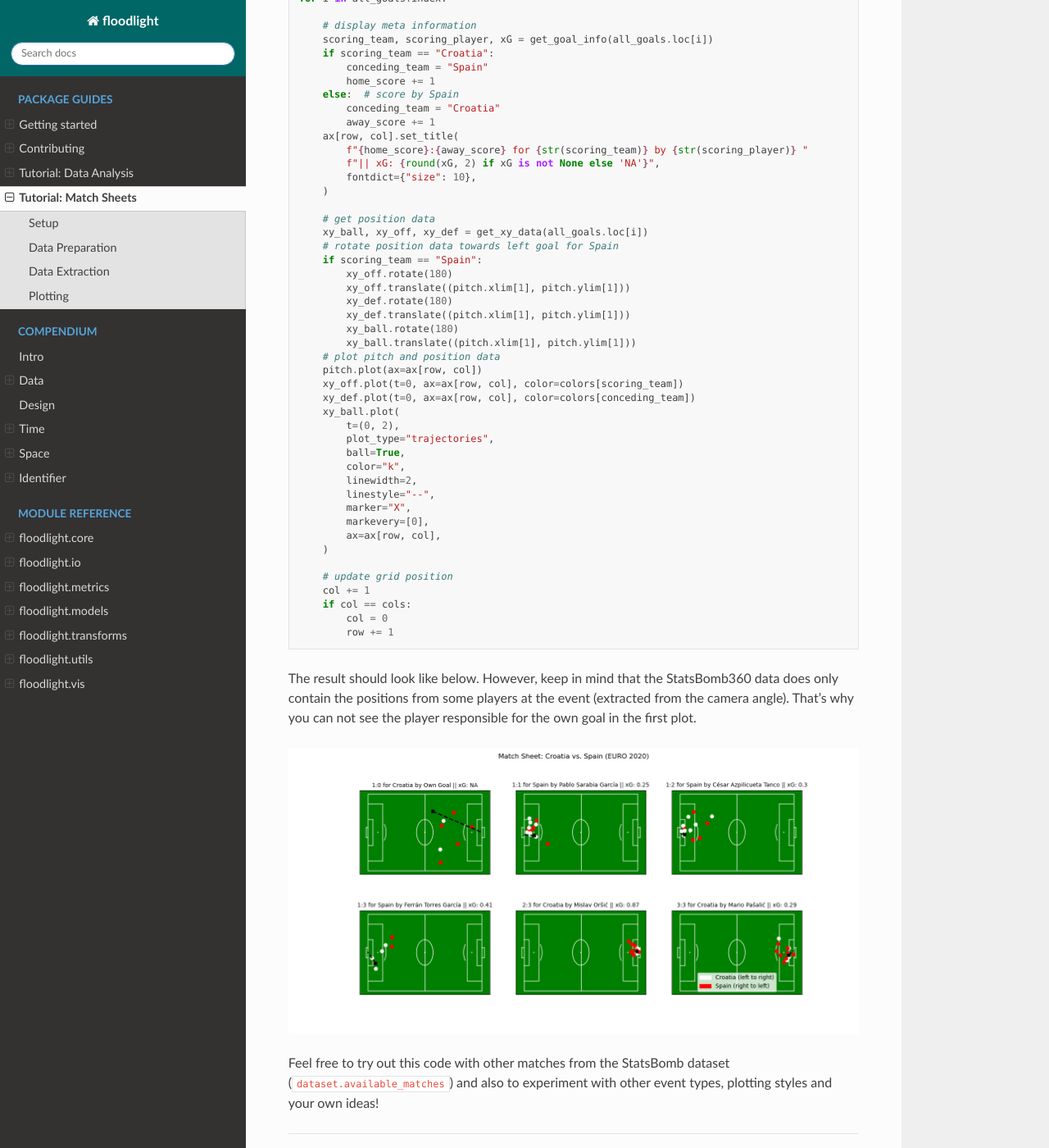
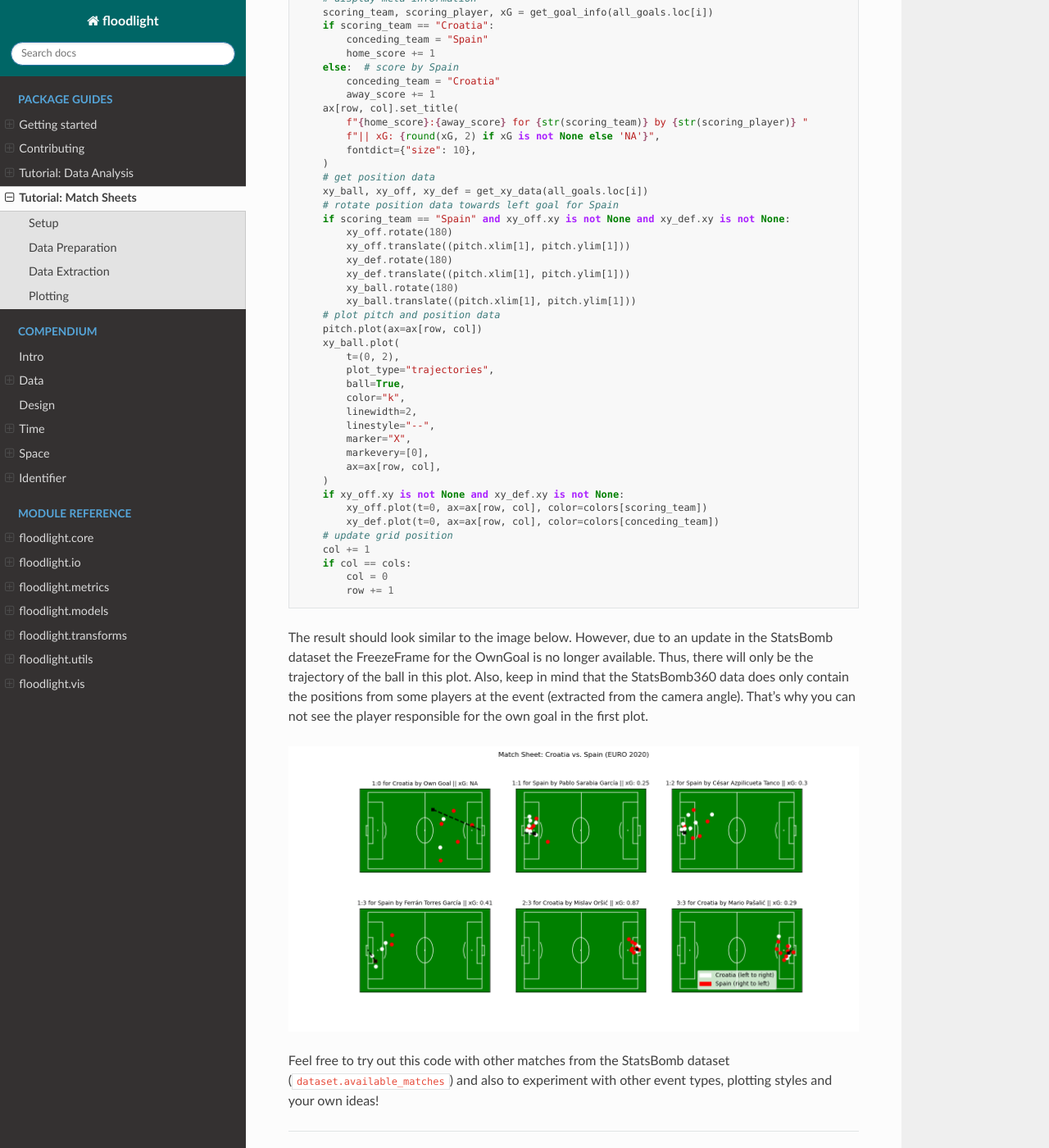
Before and after one commit to floodlight-sports/floodlight, a Sphinx documentation site: the page built from docs/source/guides/tutorial_matchsheets.rst, in a window 1280 px wide and 1400 px high, scrolled down 5429 px. Shown: the whole window at 82% size. Built offline with Sphinx 7.4.7 and the Read the Docs theme 2.0.0, drawn with Linux system fonts in a browser that asks for light colours; some of the changed text lies outside the part shown.

Commit message:
docs: fixed bug in the statsbomb tutorial

```diff
--- a/docs/source/guides/tutorial_matchsheets.rst
+++ b/docs/source/guides/tutorial_matchsheets.rst
@@ -125,30 +125,31 @@ Next, we deal with the previously mentioned StatsBomb360 position data. The appr
 
     def get_xy_data(goal):
         # read positions at event
-        freeze_frame = ast.literal_eval(goal["qualifier"])["360_freeze_frame"]
-
+        qualifier = ast.literal_eval(goal["qualifier"])
+        freeze_frame = None
+        if "360_freeze_frame" in qualifier:
+            freeze_frame = qualifier["360_freeze_frame"]
         # set "to-location" to goal center if not available
         at_x, at_y, to_x, to_y = goal["at_x"], goal["at_y"], goal["to_x"], goal["to_y"]
         if np.isnan(goal["to_x"]):
             to_x = 120
         if np.isnan(goal["to_y"]):
             to_y = 40
-
-        # create arrays
         xy_ball = np.array([[at_x, at_y], [to_x, to_y]])
-        xy_off = np.array(
-            [player["location"] for player in freeze_frame if player["teammate"]]
-        )
-        xy_def = np.array(
-            [player["location"] for player in freeze_frame if not player["teammate"]]
-        )
-
-        # reshape arrays to represent a single frame
-        xy_off = xy_off.flatten()
-        xy_off = xy_off.reshape((1, len(xy_off)))
-        xy_def = xy_def.flatten()
-        xy_def = xy_def.reshape((1, len(xy_def)))
-
+        xy_off, xy_def = None, None
+        if freeze_frame is not None:
+            # create arrays
+            xy_off = np.array(
+                [player["location"] for player in freeze_frame if player["teammate"]]
+            )
+            xy_def = np.array(
+                [player["location"] for player in freeze_frame if not player["teammate"]]
+            )
+            # reshape arrays to represent a single frame
+            xy_off = xy_off.flatten()
+            xy_off = xy_off.reshape((1, len(xy_off)))
+            xy_def = xy_def.flatten()
+            xy_def = xy_def.reshape((1, len(xy_def)))
         # return XY objects
         return XY(xy=xy_ball), XY(xy=xy_off), XY(xy=xy_def)
 
@@ -160,20 +161,16 @@ Now we can use the predefined functions to create a plot of a single goal (e.g.
 .. code-block:: python
 
     import matplotlib.pyplot as plt
-
     goal = all_goals.loc[all_goals.index[-1]]
-
     fig, ax = plt.subplots()
     scoring_team, scoring_player, xG = get_goal_info(goal)
     ax.set_title(
         f"Goal for {scoring_team} by {str(scoring_player)} "
         f"|| xG: {round(xG, 2) if xG is not None else 'NA'}",
-        fontdict={'size': 9}
+        fontdict={"size": 9},
     )
     pitch.plot(ax=ax)
     xy_ball, xy_off, xy_def = get_xy_data(goal)
-    xy_off.plot(t=0, ax=ax, color="red")
-    xy_def.plot(t=0, ax=ax, color="white")
     xy_ball.plot(
         t=(0, 2),
         plot_type="trajectories",
@@ -185,6 +182,9 @@ Now we can use the predefined functions to create a plot of a single goal (e.g.
         markevery=[0],
         ax=ax,
     )
+    if xy_off.xy is not None and xy_def.xy is not None:
+        xy_off.plot(t=0, ax=ax, color="red")
+        xy_def.plot(t=0, ax=ax, color="white")
 
 .. image:: ../_img/tutorial_matchsheets_singlegoal.png
 
@@ -216,9 +216,7 @@ Now we create the match sheet by iterating over all goals and updating the respe
 
     row, col, home_score, away_score = 0, 0, 0, 0
     colors = {"Croatia": "white", "Spain": "red"}
-
     for i in all_goals.index:
-
         # display meta information
         scoring_team, scoring_player, xG = get_goal_info(all_goals.loc[i])
         if scoring_team == "Croatia":
@@ -232,11 +230,10 @@ Now we create the match sheet by iterating over all goals and updating the respe
             f"|| xG: {round(xG, 2) if xG is not None else 'NA'}",
             fontdict={"size": 10},
         )
-
         # get position data
         xy_ball, xy_off, xy_def = get_xy_data(all_goals.loc[i])
         # rotate position data towards left goal for Spain
-        if scoring_team == "Spain":
+        if scoring_team == "Spain" and xy_off.xy is not None and xy_def.xy is not None:
             xy_off.rotate(180)
             xy_off.translate((pitch.xlim[1], pitch.ylim[1]))
             xy_def.rotate(180)
@@ -245,8 +242,6 @@ Now we create the match sheet by iterating over all goals and updating the respe
             xy_ball.translate((pitch.xlim[1], pitch.ylim[1]))
         # plot pitch and position data
         pitch.plot(ax=ax[row, col])
-        xy_off.plot(t=0, ax=ax[row, col], color=colors[scoring_team])
-        xy_def.plot(t=0, ax=ax[row, col], color=colors[conceding_team])
         xy_ball.plot(
             t=(0, 2),
             plot_type="trajectories",
@@ -258,14 +253,16 @@ Now we create the match sheet by iterating over all goals and updating the respe
             markevery=[0],
             ax=ax[row, col],
         )
-
+        if xy_off.xy is not None and xy_def.xy is not None:
+            xy_off.plot(t=0, ax=ax[row, col], color=colors[scoring_team])
+            xy_def.plot(t=0, ax=ax[row, col], color=colors[conceding_team])
         # update grid position
         col += 1
         if col == cols:
             col = 0
             row += 1
 
-The result should look like below. However, keep in mind that the StatsBomb360 data does only contain the positions from some players at the event (extracted from the camera angle). That's why you can not see the player responsible for the own goal in the first plot.
+The result should look similar to the image below. However, due to an update in the StatsBomb dataset the FreezeFrame for the OwnGoal is no longer available. Thus, there will only be the trajectory of the ball in this plot. Also, keep in mind that the StatsBomb360 data does only contain the positions from some players at the event (extracted from the camera angle). That's why you can not see the player responsible for the own goal in the first plot.
 
 .. image:: ../_img/tutorial_matchsheets_allgoals.png
 
```
